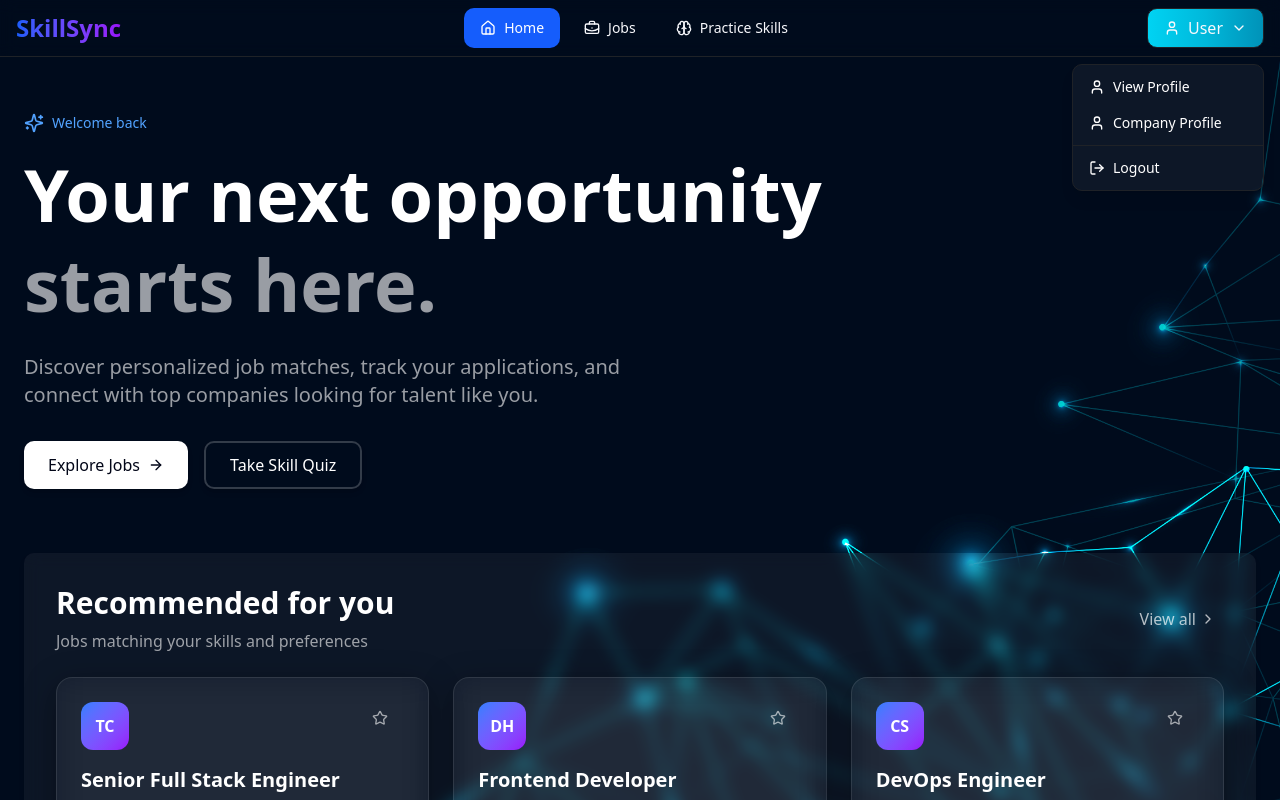
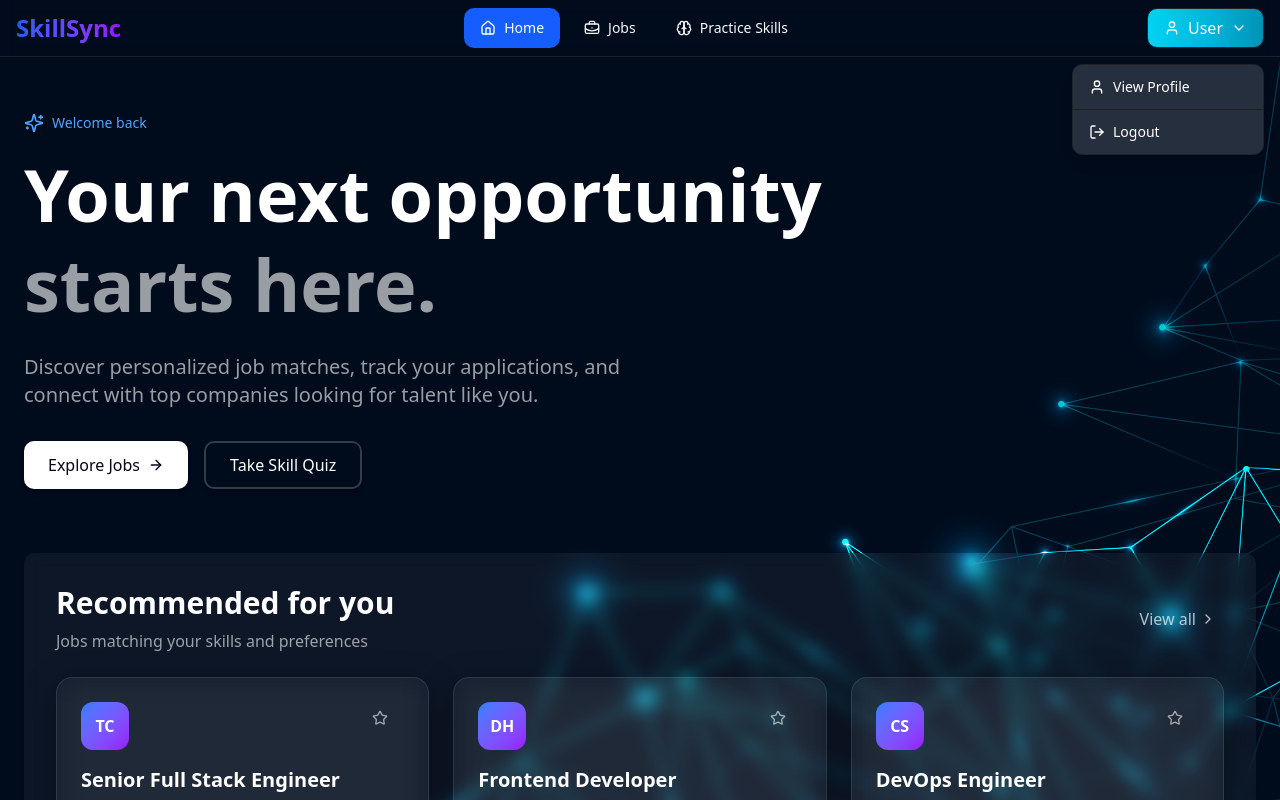
Before and after one commit to Ashik19aug/SkillSync, a Next.js app: page /dashboard in a window 1280 px wide. Both pictures are taken after a click on the button "User". Shown: the top 800 px of the page. Built offline with nearby package versions, Linux system fonts and the light colour scheme.

Commit message:
customized navbar

```diff
--- a/src/container/navbar/NavBar.tsx
+++ b/src/container/navbar/NavBar.tsx
@@ -101,31 +101,17 @@ export function Navbar() {
                             {/* Dropdown Menu */}
                             {isUserDropdownOpen && (
                                 <div
-                                    className="absolute right-0 mt-4 w-48 rounded-md border bg-white/5 backdrop-blur-sm shadow-lg z-50">
+                                    className="absolute right-0 mt-4 w-48 rounded-md border bg-white/15 backdrop-blur-sm shadow-lg z-50">
                                     <div className="py-1">
-                                        <Link href="/profile/developer" className="block">
+                                        <Link href="/profile/developer" className="block cursor-pointer">
                                             <button
                                                 className="flex items-center w-full px-4 py-2 text-sm text-white hover:bg-blue-500 rounded-md">
                                                 <User className="h-4 w-4 mr-2"/>
                                                 View Profile
                                             </button>
                                         </Link>
-                                        <Link href="/profile/company" className="block">
-                                            <button
-                                                className="flex items-center w-full px-4 py-2 text-sm text-white hover:bg-blue-500 rounded-md">
-                                                <User className="h-4 w-4 mr-2"/>
-                                                Company Profile
-                                            </button>
-                                        </Link>
-                                        {/*<Link href="/profile/developer/edit" className="block">*/}
-                                        {/*    <button*/}
-                                        {/*        className="flex items-center w-full px-4 py-2 text-sm text-white hover:bg-blue-500 rounded-md">*/}
-                                        {/*        <Settings className="h-4 w-4 mr-2"/>*/}
-                                        {/*        Edit Profile*/}
-                                        {/*    </button>*/}
-                                        {/*</Link>*/}
                                         <div className="border-t my-1"></div>
-                                        <Link href="/" className="block">
+                                        <Link href="/" className="block cursor-pointer">
                                             <button
                                                 className="flex items-center w-full px-4 py-2 text-sm text-white hover:bg-red-500 rounded-md">
                                                 <LogOut className="h-4 w-4 mr-2"/>
```
